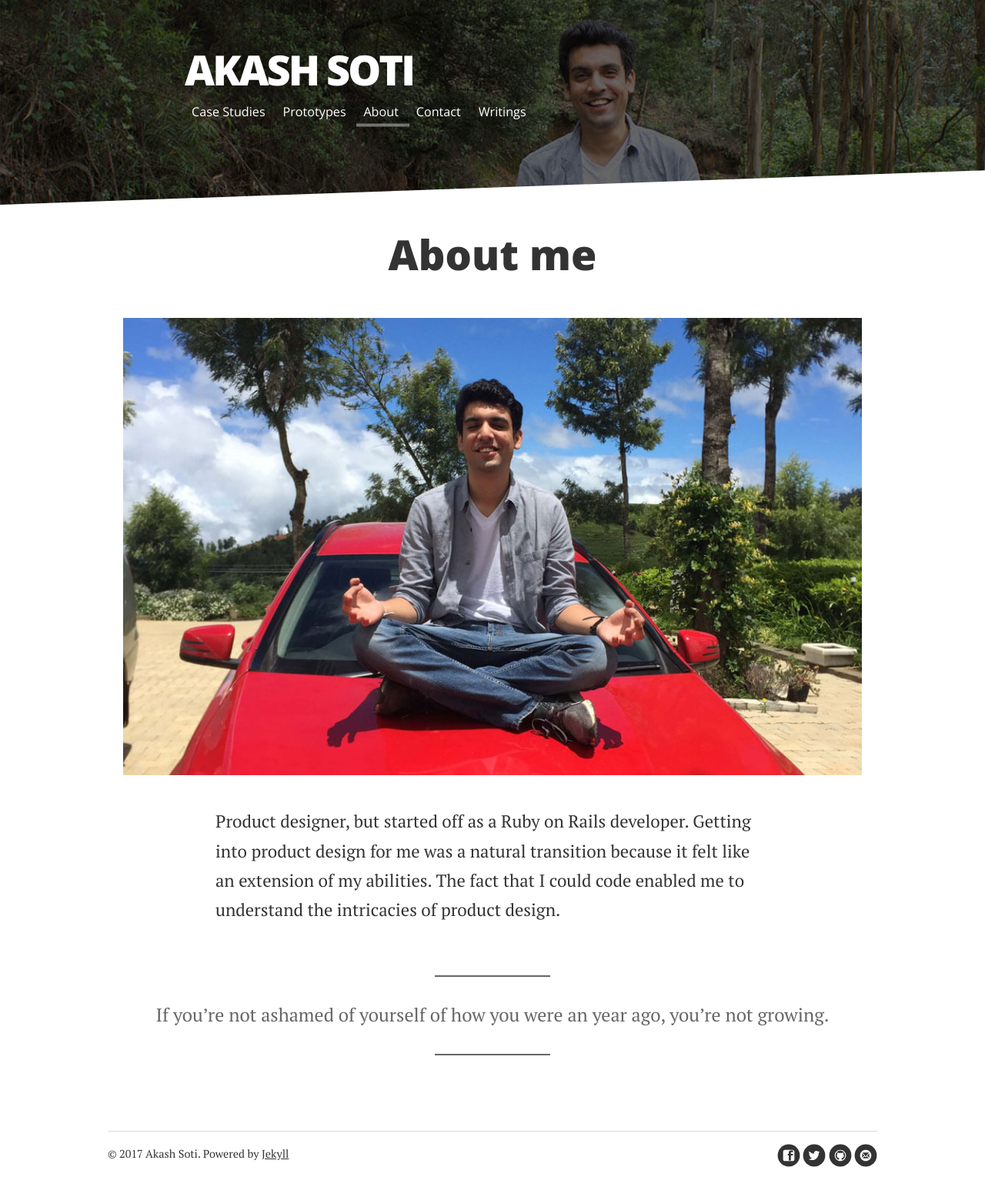
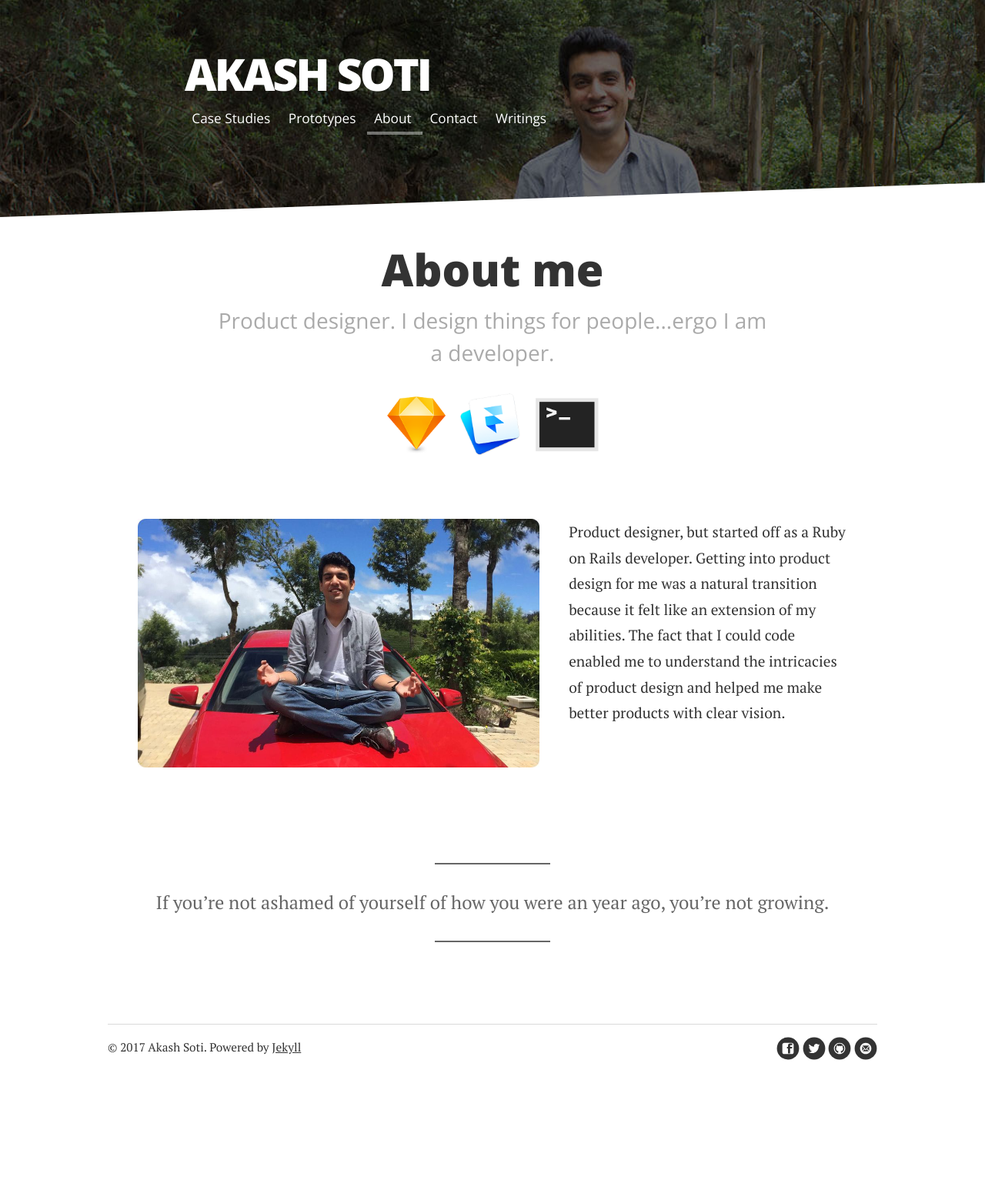
Before and after one commit to akashsoti/akashsoti.github.io, a Jekyll site: the page built from about.md, in a window 1280 px wide. Shown: the whole page at 77% size. Built offline with Jekyll 4.4.1, drawn with Linux system fonts in a browser that asks for light colours; nearby versions of some CDN libraries; after the commit the page ends 1417 px from its top, so only the background shows below that.

Commit message:
add meat :cool:

```diff
--- a/about.md
+++ b/about.md
@@ -4,12 +4,24 @@ title: About Akash Soti
 ---
 
 <div class="post">
-	<h1 class="pageTitle">About me</h1>
-	<img src="{{ '/assets/img/forabout.jpg' | prepend: site.baseurl }}" alt="thatsme" />
-	<p class="intro">
-		Product designer, but started off as a Ruby on Rails developer. Getting into product design for me was a natural transition because it felt like an extension of my abilities. The fact that I could code enabled me to understand the intricacies of product design.
-	</p>
-	<blockquote>
-		If you’re not ashamed of yourself of how you were an year ago, you’re not growing.
-	</blockquote>
+	<h1 class="pageTitle" style="margin-bottom: 15px;">About me</h1>
+	<div class="pageTitle-helper"><p>Product designer. I design things for people...ergo I am a developer.</p></div>
+	<p style="text-align:center;"><img src="{{ '/assets/img/aboutme/tools.png' | prepend: site.baseurl }}" alt="tools"></p>
+	<div class="row">
+		<div class="col-7">
+			<img src="{{ '/assets/img/forabout.jpg' | prepend: site.baseurl }}" alt="thatsme" />
+		</div>
+		<div class="col-5">
+			<p style="margin: 0 auto 0 0; width:100%;">
+				Product designer, but started off as a Ruby on Rails developer. Getting into product design for me was a natural transition because it felt like an extension of my abilities. The fact that I could code enabled me to understand the intricacies of product design and helped me make better products with clear vision.
+			</p>
+		</div>
+	</div>
+	<div class="row">
+		<div class="col-12">
+			<blockquote>
+				If you’re not ashamed of yourself of how you were an year ago, you’re not growing.
+			</blockquote>
+		</div>
+	</div>
 </div>
--- a/assets/scss/breakpoints/_mobileup.scss
+++ b/assets/scss/breakpoints/_mobileup.scss
@@ -12,7 +12,7 @@ html {
 body {
 	font-family: $serif;
 	line-height: 1.75;
-	font-size: 112.5%; // 18px base font size
+	font-size: 120%; // 18px base font size
 	color: $black;
 	overflow-x: hidden;
   margin: 0;
@@ -171,6 +171,7 @@ PAGE STYLES
 	color: $grey;
 	font-size: 28px;
 	font-family: $sans-serif;
+	line-height: 1.5;
 }
 .extra-space-bottom{
 	margin-bottom: 60px;
```
Also changed, not shown: _posts/2012-11-15-punchh-website-redesign.markdown (added, +8 -0 lines), articles.md (+1 -2 lines), assets/css/style.css, assets/img/aboutme/tools.png (added), assets/img/forabout.jpg, assets/scss/style.scss (line endings or trailing spaces).
